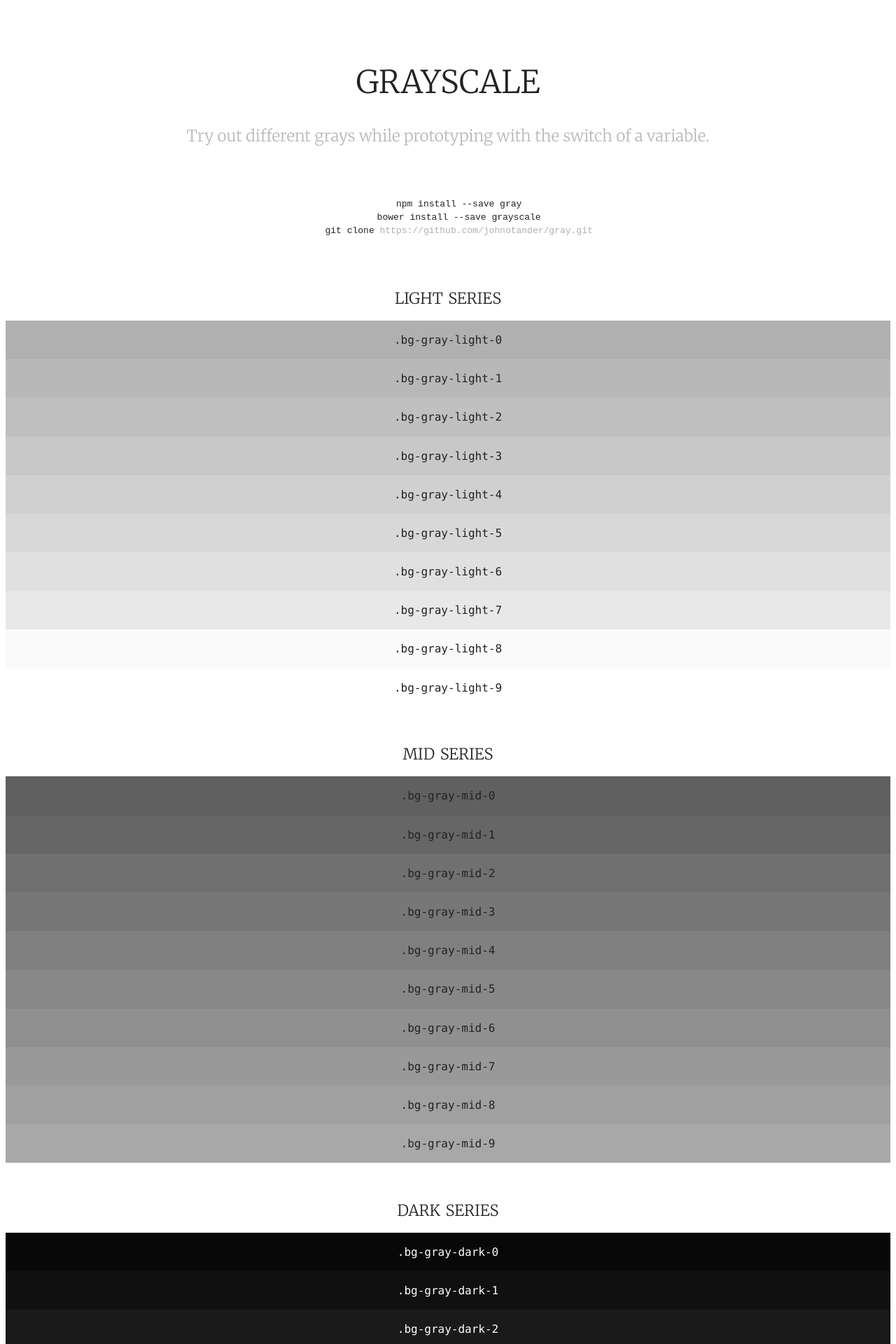
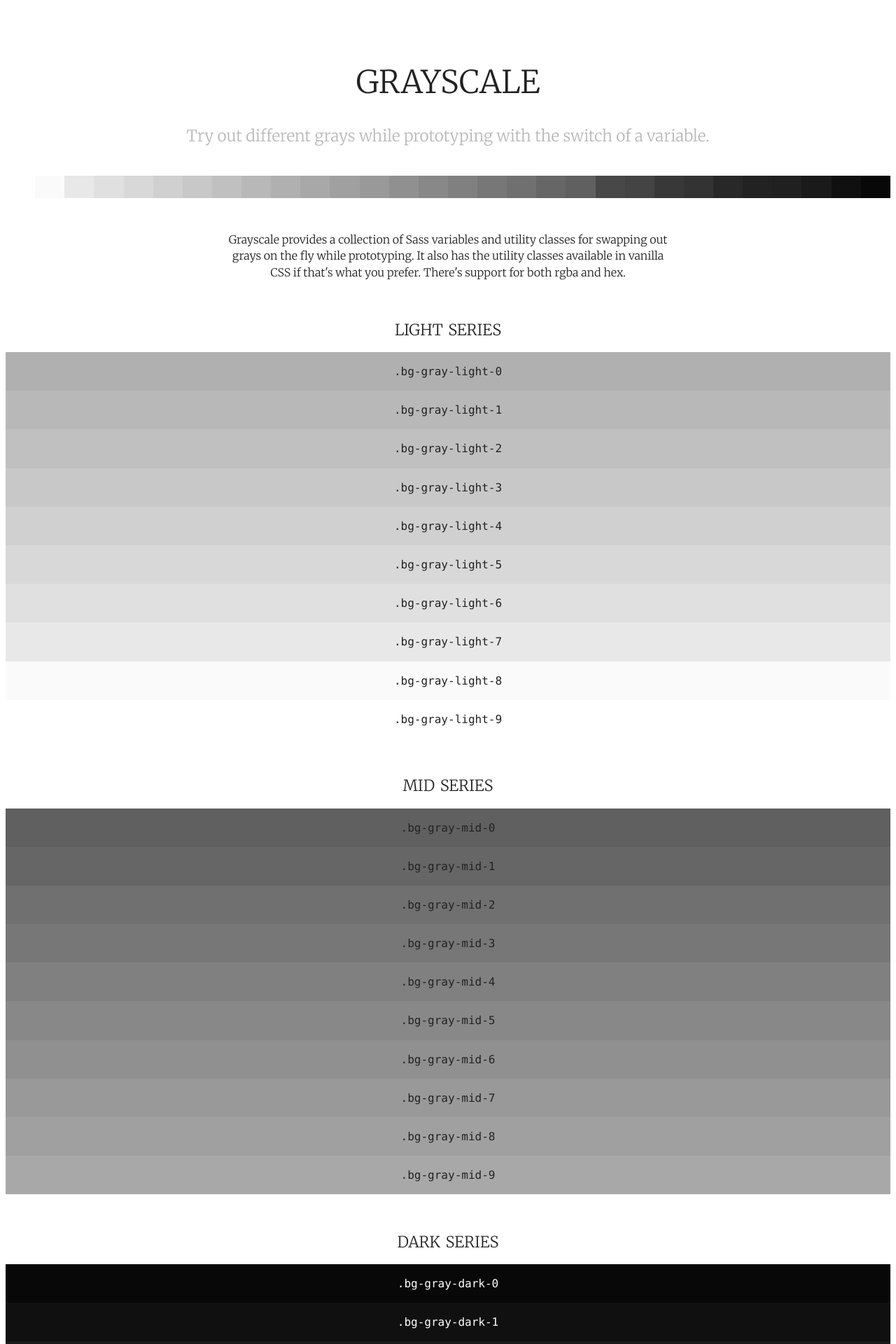
Before and after one commit to johno/gray, a Jekyll site: the page built from index.html, in a window 1280 px wide. Shown: the top 1920 px of the page at 70% size. Built offline with Jekyll 4.4.1, drawn with Linux system fonts in a browser that asks for light colours; some of the changed text lies outside the part shown.

Commit message:
Add more documentation.

```diff
--- a/css/main.scss
+++ b/css/main.scss
@@ -128,6 +128,11 @@ h1 {
   font-size: 3.998rem;
 }
 
+.explainer {
+  margin: 3rem auto;
+  width: 100%;
+}
+
 @media screen and (min-width: 48rem) {
   html {
     font-size: 1em;
@@ -136,6 +141,11 @@ h1 {
   small,
   .small {
     font-size: .707rem;
+  }
+
+  .explainer {
+    margin: 3rem auto;
+    width: 50%;
   }
 }
 
@@ -164,6 +174,16 @@ small,
 .bar {
   padding: 1rem;
   font-family: Menlo, Monaco, "Courier New", monospace;
+}
+
+.inline-bar-wrap {
+  display: table;
+  width: 100%;
+  height: 2rem;
+}
+
+.inline-bar {
+  display: table-cell;
 }
 
 .caps {
--- a/index.html
+++ b/index.html
@@ -2,13 +2,44 @@
 layout: default
 ---
 
-<pre>
-  <code>
-    npm install --save gray
-    bower install --save grayscale
-    git clone <a href="https://github.com/johnotander/gray.git">https://github.com/johnotander/gray.git</a>
-  </code>
-</pre>
+<div class="inline-bar-wrap">
+  <div class="bg-gray-light-9 inline-bar"></div>
+  <div class="bg-gray-light-8 inline-bar"></div>
+  <div class="bg-gray-light-7 inline-bar"></div>
+  <div class="bg-gray-light-6 inline-bar"></div>
+  <div class="bg-gray-light-5 inline-bar"></div>
+  <div class="bg-gray-light-4 inline-bar"></div>
+  <div class="bg-gray-light-3 inline-bar"></div>
+  <div class="bg-gray-light-2 inline-bar"></div>
+  <div class="bg-gray-light-1 inline-bar"></div>
+  <div class="bg-gray-light-0 inline-bar"></div>
+  <div class="bg-gray-mid-9 inline-bar"></div>
+  <div class="bg-gray-mid-8 inline-bar"></div>
+  <div class="bg-gray-mid-7 inline-bar"></div>
+  <div class="bg-gray-mid-6 inline-bar"></div>
+  <div class="bg-gray-mid-5 inline-bar"></div>
+  <div class="bg-gray-mid-4 inline-bar"></div>
+  <div class="bg-gray-mid-3 inline-bar"></div>
+  <div class="bg-gray-mid-2 inline-bar"></div>
+  <div class="bg-gray-mid-1 inline-bar"></div>
+  <div class="bg-gray-mid-0 inline-bar"></div>
+  <div class="bg-gray-dark-9 inline-bar"></div>
+  <div class="bg-gray-dark-8 inline-bar"></div>
+  <div class="bg-gray-dark-7 inline-bar"></div>
+  <div class="bg-gray-dark-6 inline-bar"></div>
+  <div class="bg-gray-dark-5 inline-bar"></div>
+  <div class="bg-gray-dark-4 inline-bar"></div>
+  <div class="bg-gray-dark-3 inline-bar"></div>
+  <div class="bg-gray-dark-2 inline-bar"></div>
+  <div class="bg-gray-dark-1 inline-bar"></div>
+  <div class="bg-gray-dark-0 inline-bar"></div>
+</div>
+
+<p class="explainer">
+  Grayscale provides a collection of Sass variables and utility classes for swapping out
+  grays on the fly while prototyping. It also has the utility classes available in vanilla
+  CSS if that's what you prefer. There's support for both rgba and hex.
+</p>
 
 <h3 class="caps">light series</h3>
 <div class="bg-gray-light-0 bar">.bg-gray-light-0</div>
@@ -45,3 +76,13 @@
 <div class="bg-gray-dark-7 gray-light-9 bar">.bg-gray-dark-7</div>
 <div class="bg-gray-dark-8 gray-light-9 bar">.bg-gray-dark-8</div>
 <div class="bg-gray-dark-9 gray-light-9 bar">.bg-gray-dark-9</div>
+
+<h2>Install grayscale</h2>
+
+<pre>
+  <code>
+npm install --save gray
+bower install --save grayscale
+git clone <a href="https://github.com/johnotander/gray.git">https://github.com/johnotander/gray.git</a>
+  </code>
+</pre>
```
